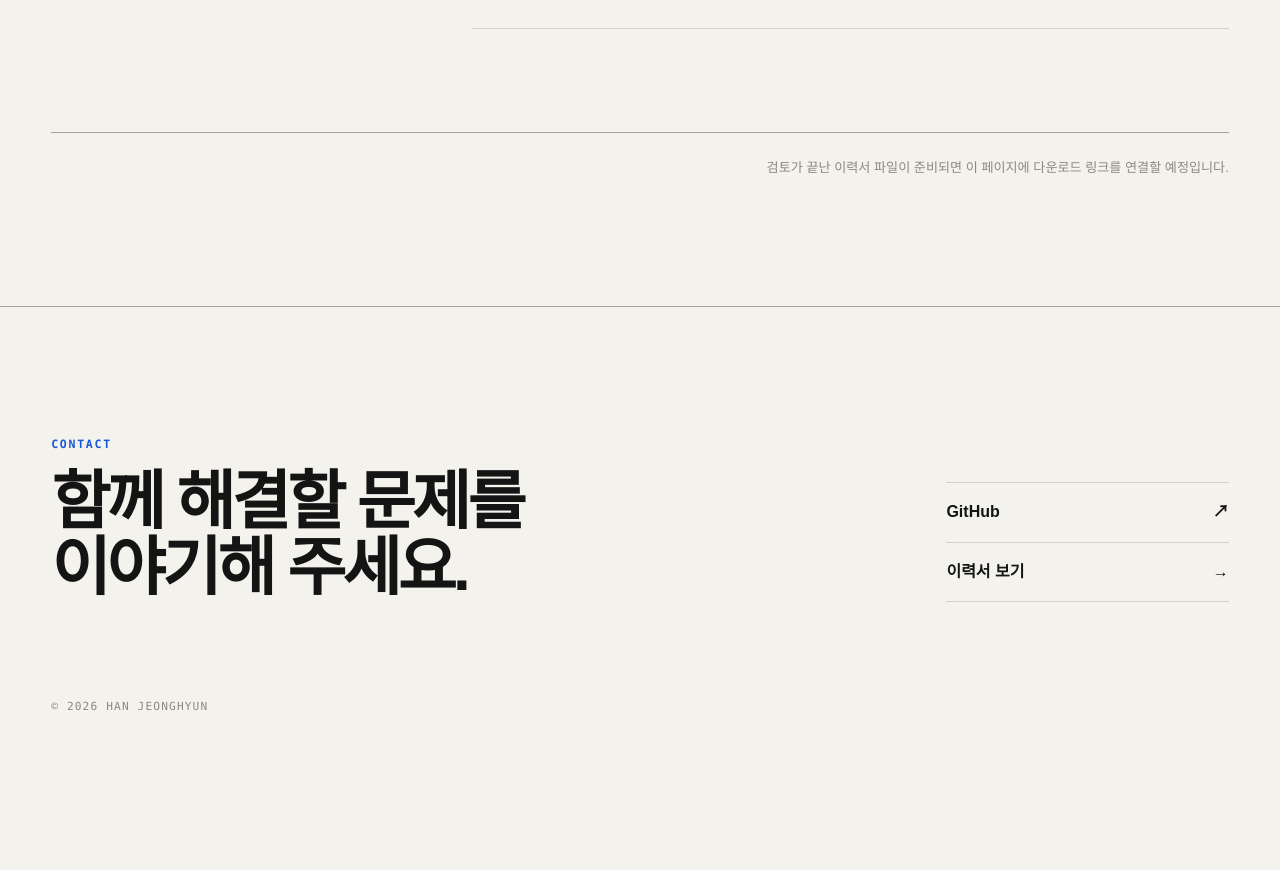
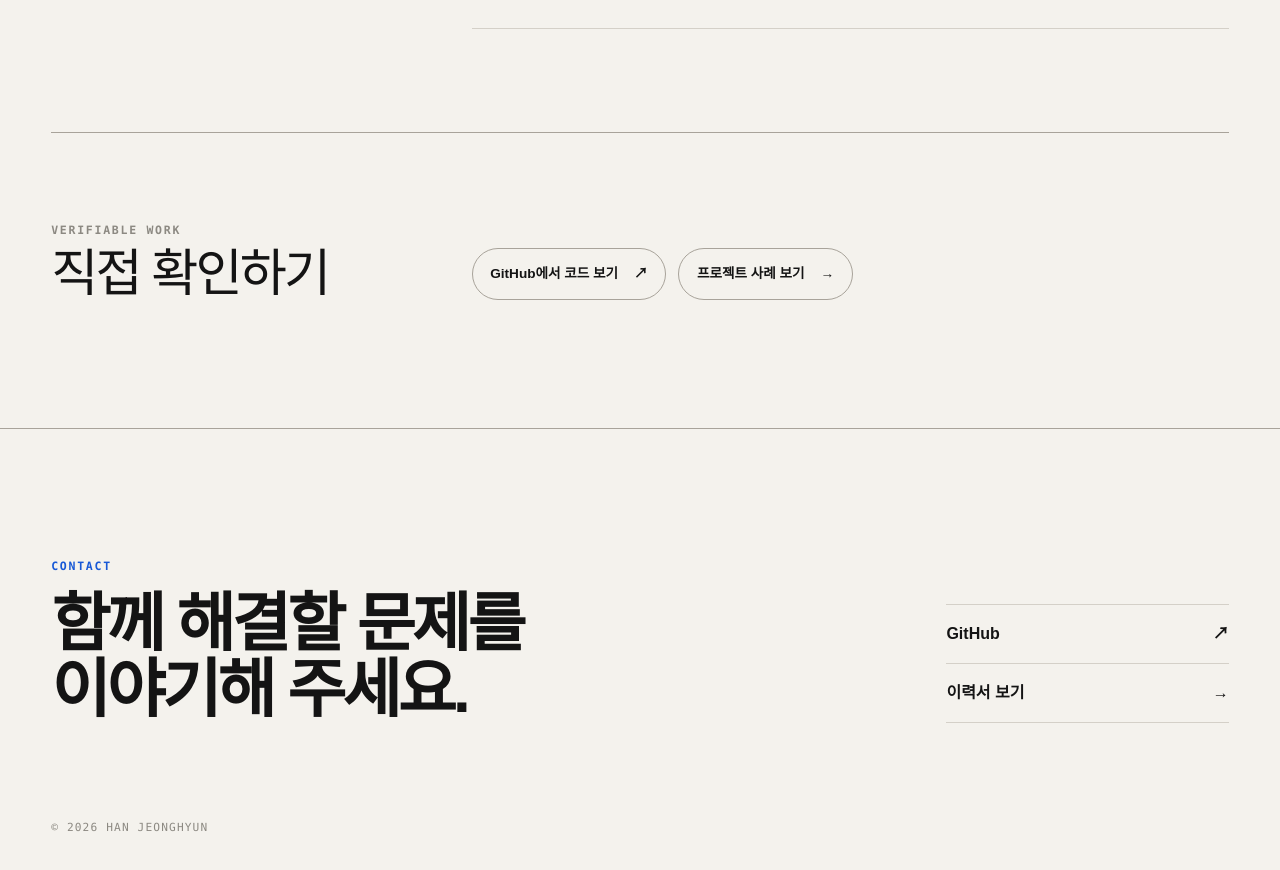
Before and after one commit to hjh6709/portfolio, a Next.js app: page /resume in a window 1280 px wide. Shown: the part 2140-3010 px from the top of the page. Before the commit the page ends 2889 px from the top, so only its background shows below. Built offline with nearby package versions, Linux system fonts and the light colour scheme; no server answers.

Commit message:
fix: replace resume placeholder with evidence links

```diff
--- a/app/resume/page.tsx
+++ b/app/resume/page.tsx
@@ -98,8 +98,19 @@ export default function ResumePage() {
         </div>
       </section>
 
-      <aside className={styles.note} aria-label="이력서 파일 안내">
-        <p>검토가 끝난 이력서 파일이 준비되면 이 페이지에 다운로드 링크를 연결할 예정입니다.</p>
+      <aside className={styles.verification} aria-labelledby="verification-title">
+        <div>
+          <p className={styles.eyebrow}>VERIFIABLE WORK</p>
+          <h2 id="verification-title">직접 확인하기</h2>
+        </div>
+        <div className={styles.verificationLinks}>
+          <a href={profile.github} target="_blank" rel="noreferrer">
+            GitHub에서 코드 보기 <span aria-hidden="true">↗</span>
+          </a>
+          <Link href="/#projects">
+            프로젝트 사례 보기 <span aria-hidden="true">→</span>
+          </Link>
+        </div>
       </aside>
     </main>
   );
--- a/app/resume/resume.module.css
+++ b/app/resume/resume.module.css
@@ -159,17 +159,45 @@
   letter-spacing: 0.08em;
 }
 
-.note {
-  display: flex;
-  padding: 1.5rem 0 0;
-  justify-content: flex-end;
+.verification {
+  display: grid;
+  padding: clamp(3rem, 7vw, 5.5rem) 0 0;
+  align-items: end;
+  grid-template-columns: minmax(12rem, 0.42fr) minmax(0, 1fr);
+  gap: clamp(3rem, 8vw, 8rem);
 }
 
-.note p {
-  max-width: 40rem;
-  margin: 0;
-  color: var(--subtle);
-  font-size: 0.82rem;
+.verification h2 {
+  margin: 0.55rem 0 0;
+  font-family: var(--display-font);
+  font-size: clamp(2rem, 4vw, 3.8rem);
+  font-weight: 500;
+  letter-spacing: -0.055em;
+  line-height: 1;
+}
+
+.verificationLinks {
+  display: flex;
+  flex-wrap: wrap;
+  gap: 0.75rem;
+}
+
+.verificationLinks a {
+  display: inline-flex;
+  padding: 0.85rem 1.1rem;
+  align-items: center;
+  border: 1px solid var(--line-strong);
+  border-radius: 999px;
+  font-size: 0.85rem;
+  font-weight: 650;
+  text-decoration: none;
+  gap: 1rem;
+}
+
+.verificationLinks a:hover,
+.verificationLinks a:focus-visible {
+  border-color: var(--accent);
+  color: var(--accent);
 }
 
 @media (max-width: 48rem) {
@@ -193,6 +221,21 @@
     gap: 2.5rem;
   }
 
+  .verification {
+    align-items: start;
+    grid-template-columns: 1fr;
+    gap: 2rem;
+  }
+
+  .verificationLinks {
+    align-items: stretch;
+    flex-direction: column;
+  }
+
+  .verificationLinks a {
+    justify-content: space-between;
+  }
+
   .timeline article {
     gap: 0.7rem;
   }
@@ -209,7 +252,7 @@
   }
 
   .actions,
-  .note {
+  .verification {
     display: none;
   }
 
```
Also changed, not shown: 1 other file (tests, documents, lock files or other folders).
